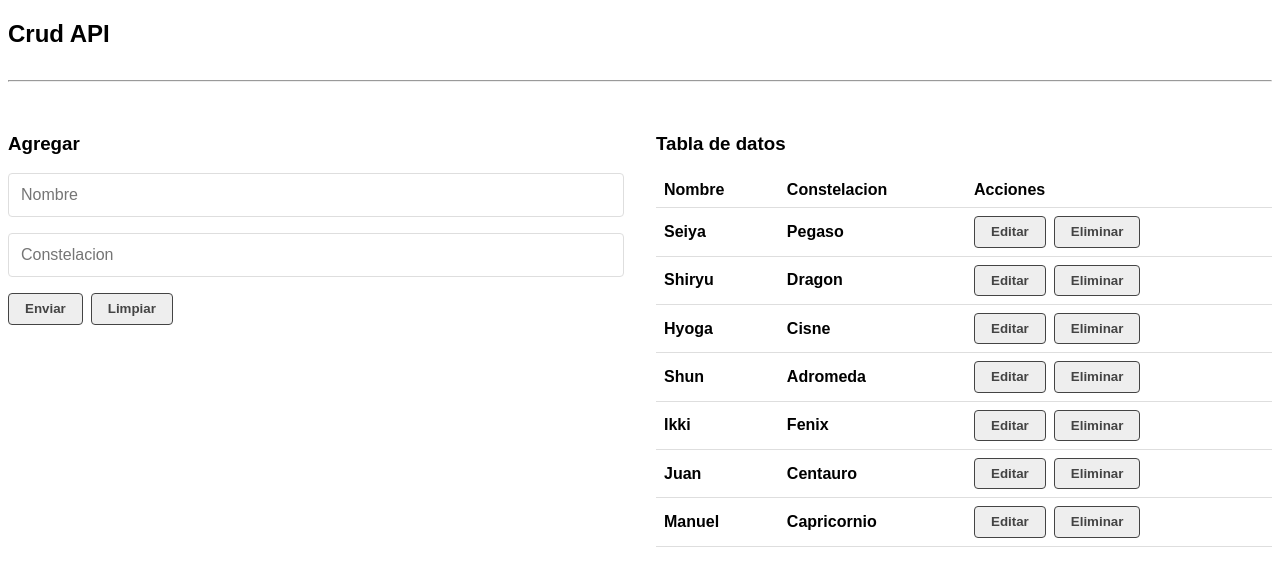
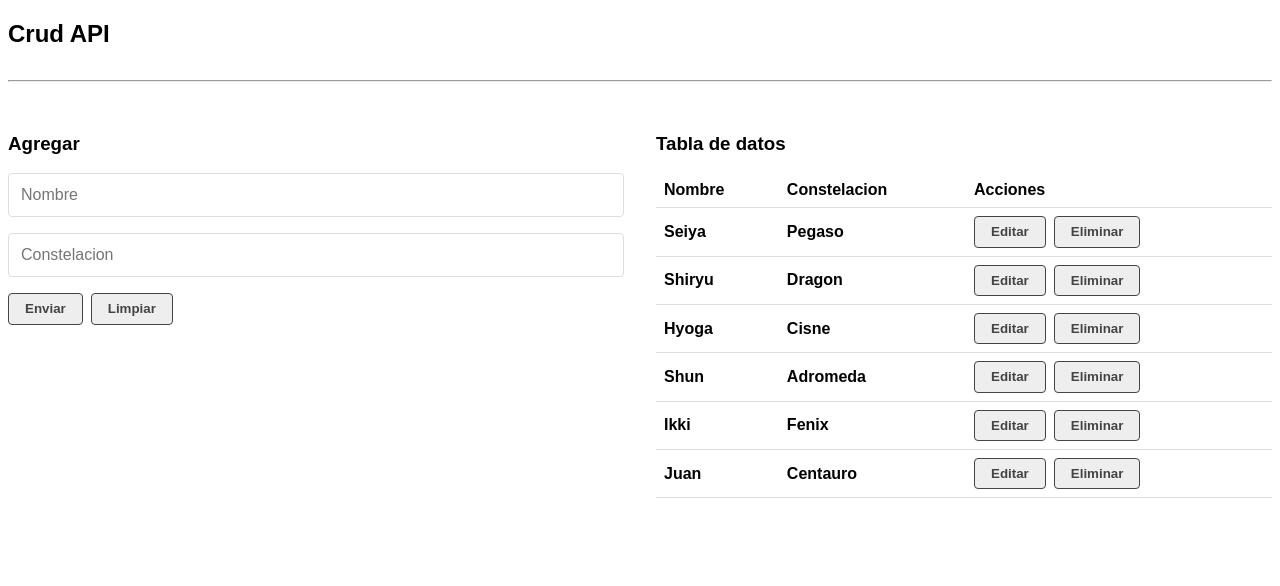
Before and after one commit to EdwardMelendezM/Api-rest-con-react, a React (Vite) app: page / in a window 1280 px wide. Shown: the top 586 px of the page. Built offline with nearby package versions, Linux system fonts and the light colour scheme; data requests are answered from the project's data file.

Commit message:
Agregando funcion del

```diff
--- a/src/api/db.json
+++ b/src/api/db.json
@@ -29,11 +29,6 @@
       "name": "Juan",
       "constellation": "Centauro",
       "id": 6
-    },
-    {
-      "name": "Manuel",
-      "constellation": "Capricornio",
-      "id": 7
     }
   ]
 }
--- a/src/components/CrudApi.jsx
+++ b/src/components/CrudApi.jsx
@@ -68,8 +68,22 @@ const CrudApi = () => {
     const deleteData = (id) => {
         let isDelete = window.confirm(`¿Estas seguro de eliminar el registro con id = ${id}?`)
         if(isDelete){
-            let newData = db.filter((el)=>el.id !== data.id);
-            setDb(newData)
+            let endpoint=`${url}/${id}`;
+            let options ={
+                headers:{
+                    "content-type": "application/json"
+                }
+            }
+
+            api.del(endpoint,options).then(res=>{
+                if(!res.err){
+                    let newData = db.filter((el)=>el.id !== id);
+                    setDb(newData)
+                }else{
+                    setError(res)
+                }
+            })
+
         }else{
             return;
         }
```
Also changed, not shown: src/components/Loader.jsx (line endings or trailing spaces).
